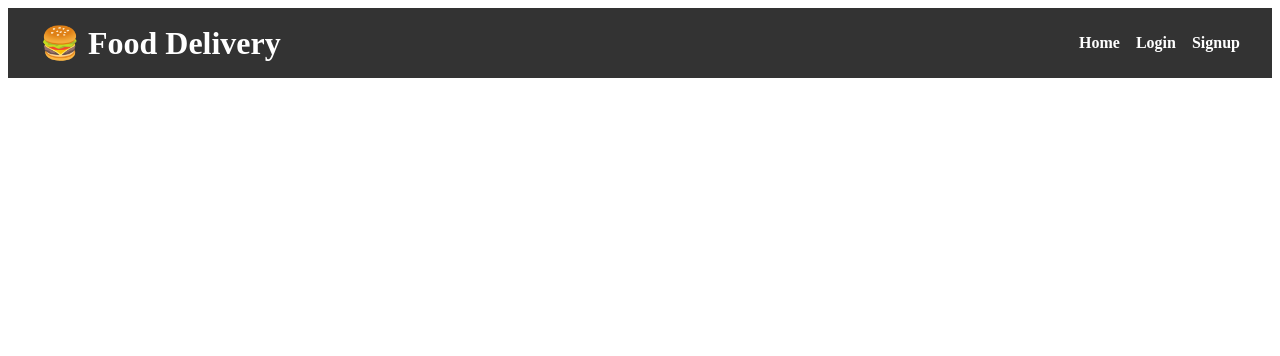
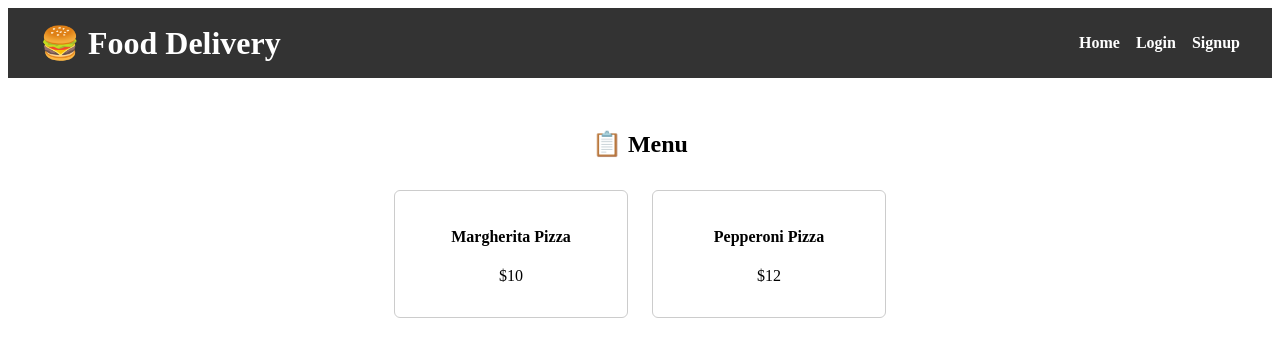
Before and after one commit to ChanduSpace/foodApp, a React (Vite) app: page /restaurant/1 in a window 1280 px wide. Shown: the top 356 px of the page. Built offline with nearby package versions, Linux system fonts and the light colour scheme; no server answers.

Commit message:
Add Menu Page UI with static dummy menu items and route setup

```diff
--- a/src/App.jsx
+++ b/src/App.jsx
@@ -3,6 +3,7 @@ import Home from "./pages/Home";
 import Login from "./pages/Login";
 import Signup from "./pages/Signup";
 import Header from "./components/Header";
+import Menu from "./pages/Menu";
 
 function App() {
   return (
@@ -12,6 +13,7 @@ function App() {
         <Route path="/" element={<Home />} />
         <Route path="/login" element={<Login />} />
         <Route path="/signup" element={<Signup />} />
+        <Route path="/restaurant/:id" element={<Menu />} />
       </Routes>
     </Router>
   );
--- a/src/components/RestaurantCard.jsx
+++ b/src/components/RestaurantCard.jsx
@@ -1,10 +1,17 @@
-function RestaurantCard({ name, cuisine, image }) {
+import { Link } from "react-router-dom";
+
+function RestaurantCard({ name, cuisine, image, id }) {
   return (
-    <div style={styles.card}>
-      <img src={image} alt={name} style={styles.image} />
-      <h3>{name}</h3>
-      <p>{cuisine}</p>
-    </div>
+    <Link
+      to={`/restaurant/${id}`}
+      style={{ textDecoration: "none", color: "inherit" }}
+    >
+      <div style={styles.card}>
+        <img src={image} alt={name} style={styles.image} />
+        <h3>{name}</h3>
+        <p>{cuisine}</p>
+      </div>
+    </Link>
   );
 }
 
--- a/src/pages/Home.jsx
+++ b/src/pages/Home.jsx
@@ -29,6 +29,7 @@ function Home() {
         {dummyRestaurants.map((res) => (
           <RestaurantCard
             key={res.id}
+            id={res.id}
             name={res.name}
             cuisine={res.cuisine}
             image={res.image}
--- /dev/null
+++ b/src/pages/Menu.jsx
@@ -0,0 +1,59 @@
+import { useParams } from "react-router-dom";
+
+const dummyMenu = {
+  1: [
+    { id: 101, name: "Margherita Pizza", price: "$10" },
+    { id: 102, name: "Pepperoni Pizza", price: "$12" },
+  ],
+  2: [
+    { id: 201, name: "Salmon Sushi", price: "$15" },
+    { id: 202, name: "Tuna Roll", price: "$13" },
+  ],
+  3: [
+    { id: 301, name: "Chicken Curry", price: "$11" },
+    { id: 302, name: "Paneer Tikka", price: "$9" },
+  ],
+};
+
+function Menu() {
+  const { id } = useParams();
+  const items = dummyMenu[id] || [];
+
+  return (
+    <div style={{ padding: "2rem" }}>
+      <h2 style={{ textAlign: "center" }}>📋 Menu</h2>
+      <div style={styles.menu}>
+        {items.length > 0 ? (
+          items.map((item) => (
+            <div key={item.id} style={styles.item}>
+              <h4>{item.name}</h4>
+              <p>{item.price}</p>
+            </div>
+          ))
+        ) : (
+          <p style={{ textAlign: "center" }}>No menu items found.</p>
+        )}
+      </div>
+    </div>
+  );
+}
+
+const styles = {
+  menu: {
+    display: "flex",
+    flexWrap: "wrap",
+    gap: "1.5rem",
+    justifyContent: "center",
+    marginTop: "2rem",
+  },
+  item: {
+    border: "1px solid #ccc",
+    padding: "1rem",
+    width: "200px",
+    borderRadius: "6px",
+    textAlign: "center",
+    backgroundColor: "#fff",
+  },
+};
+
+export default Menu;
```
